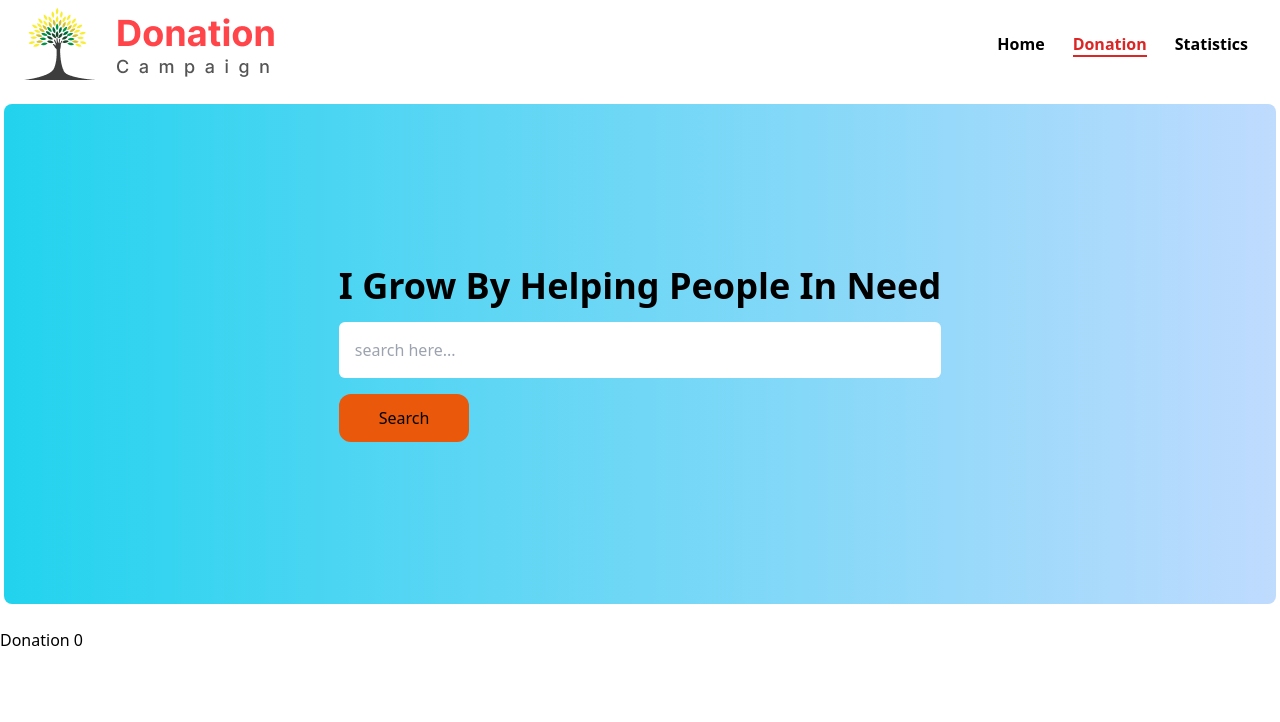
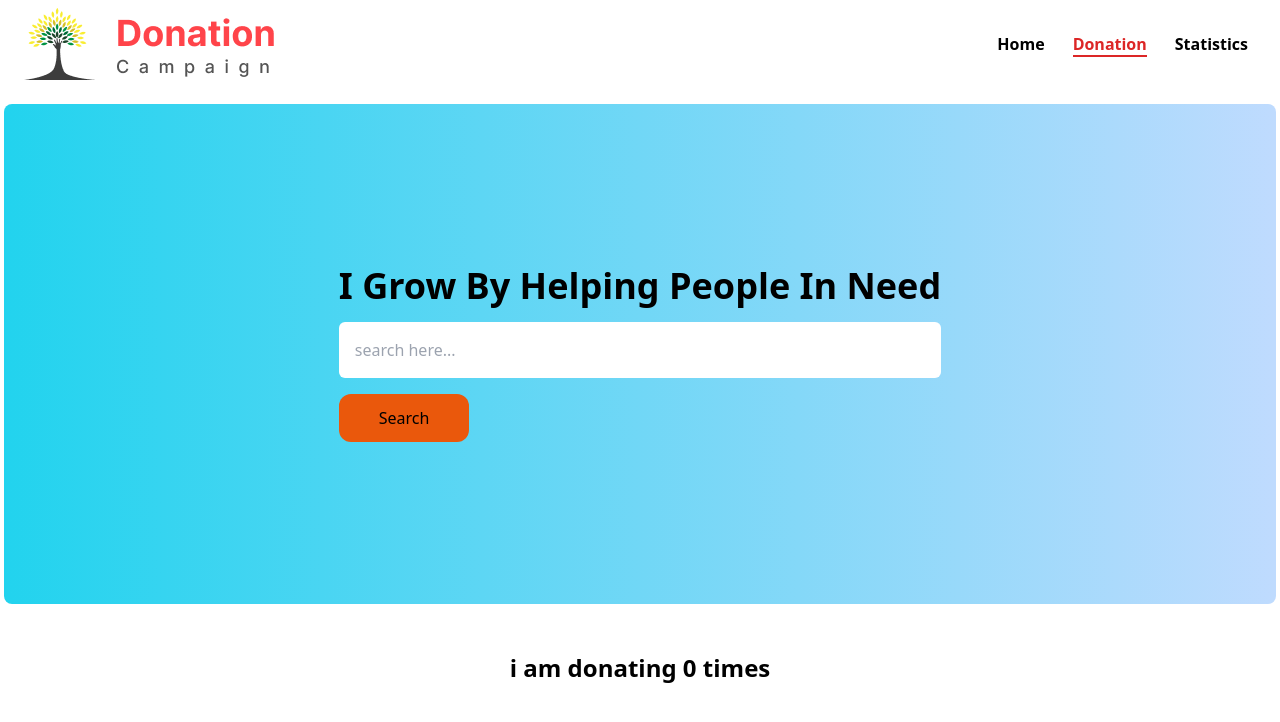
Before and after one commit to sakibhasan-24/our-donation, a React (Vite) app: page /donation in a window 1280 px wide. Shown: the top 722 px of the page. Built offline with nearby package versions, Linux system fonts and the light colour scheme.

Commit message:
set locaStorage and show localStorage data

```diff
--- a/src/Db/localstorage.jsx
+++ b/src/Db/localstorage.jsx
@@ -7,11 +7,10 @@ const getStoreDonateItems = () => {
 };
 
 const storeInLocalStorage = (donateId) => {
-  const numberDonateId = Number(donateId);
   const storedDonate = getStoreDonateItems();
-  const donateItems = storedDonate.find((donate) => donate === numberDonateId);
+  const donateItems = storedDonate.find((donate) => donate === donateId);
   if (!donateItems) {
-    storedDonate.push(numberDonateId);
+    storedDonate.push(donateId);
     localStorage.setItem("DonateList", JSON.stringify(storedDonate));
   }
 };
--- a/src/components/DonateNow.jsx
+++ b/src/components/DonateNow.jsx
@@ -4,9 +4,11 @@ import { storeInLocalStorage } from "../Db/localstorage";
 
 export default function DonateNow() {
   const data = useLoaderData();
+  //   console.log(data);
   const { id } = useParams();
-  const donate = data?.find((doanateData) => doanateData.id == id);
-  console.log(donate);
+  const donate = data.find((doanateData) => doanateData.id == id);
+  //   console.log(donate);
+  const idInt = Number(id);
   const handleReceivedDonate = () => {
     storeInLocalStorage(id);
   };
--- a/src/components/Donation.jsx
+++ b/src/components/Donation.jsx
@@ -1,10 +1,40 @@
 import React, { useEffect, useState } from "react";
 import { useLoaderData } from "react-router-dom";
 import { getStoreDonateItems } from "../Db/localstorage";
+import SingleDonateItem from "./SingleDonateItem";
 
 export default function Donation() {
   const donateData = useLoaderData();
   const [givenDonate, setGivenDonate] = useState([]);
 
-  return <div>Donation {givenDonate.length} </div>;
+  useEffect(() => {
+    const storedDonateList = getStoreDonateItems();
+    if (donateData.length > 0) {
+      // const jobsApplied = jobs.filter(job => storedJobIds.includes(job.id));
+
+      const donateList = [];
+      for (const id of storedDonateList) {
+        const donate = donateData.find((donate) => donate.id === id);
+        if (donate) {
+          donateList.push(donate);
+        }
+      }
+
+      setGivenDonate(donateList);
+      // console.log(jobs, storedJobIds, jobsApplied)
+    }
+  }, []);
+
+  return (
+    <div className="my-12">
+      <h1 className="text-center font-bold text-2xl">
+        i am donating {givenDonate.length} times
+      </h1>
+      <div className="grid grid-cols-2 gap-4 my-2 mx-4">
+        {givenDonate.map((donate) => (
+          <SingleDonateItem key={donate.id} donate={donate} />
+        ))}
+      </div>
+    </div>
+  );
 }
--- /dev/null
+++ b/src/components/SingleDonateItem.jsx
@@ -0,0 +1,37 @@
+import React from "react";
+import { Link } from "react-router-dom";
+
+export default function SingleDonateItem({ donate }) {
+  return (
+    <section
+      style={{ backgroundColor: `${donate.card_bg}` }}
+      className="grid  grid-cols-3 bg-red-400 rounded-lg"
+    >
+      <div className=" px-2 rounded-lg w-full">
+        <img className="w-full py-2" src={donate.picture} alt="image" />
+      </div>
+      <div className=" flex flex-col justify-center">
+        <h1
+          style={{
+            backgroundColor: `${donate.text_button_bg}`,
+            color: `${donate.category_bg}`,
+          }}
+          className="text-2xl w-2/3 px-2 py-1 rounded-md font-bold"
+        >
+          {donate.category}
+        </h1>
+        <h1 className="text-black font-bold">{donate.title}</h1>
+        <h1 className="font-bold" style={{ color: `${donate.category_bg}` }}>
+          {donate.price}
+        </h1>
+        <Link
+          style={{ backgroundColor: `${donate.category_bg}` }}
+          className="text-white font-bold rounded-md px-3 py-1"
+          to=""
+        >
+          View Details
+        </Link>
+      </div>
+    </section>
+  );
+}
--- a/src/components/SingleDonation.jsx
+++ b/src/components/SingleDonation.jsx
@@ -2,7 +2,7 @@ import { useLocation, useNavigate } from "react-router-dom";
 
 export default function SingleDonation({ donation }) {
   const navigate = useNavigate();
-  const location = useLocation();
+
   const handleNavigateDonatePage = (donation) => {
     navigate(`/donate-now/${donation.id}`);
   };
```
